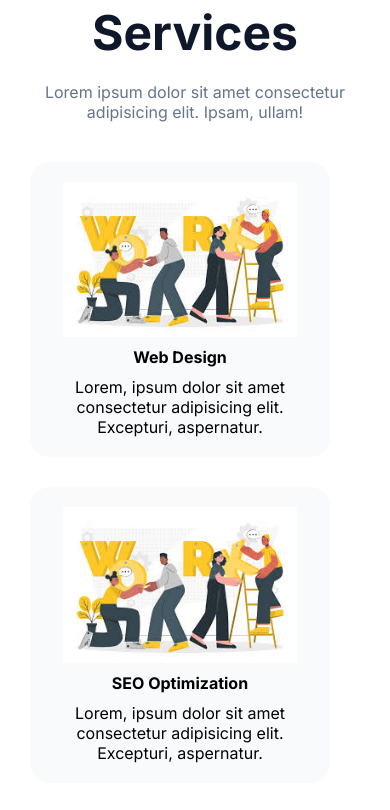
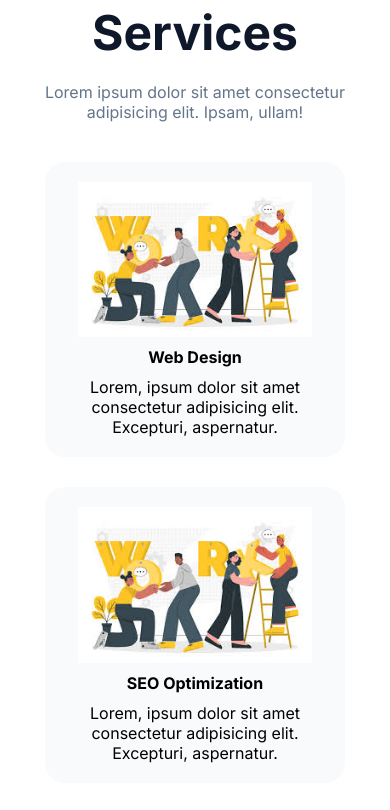
Before and after one commit to ahmed-moatemed/TechNova, a plain HTML site: page index.html in a window 390 px wide. Shown: the part 837-1647 px from the top of the page. Drawn offline with Linux system fonts and the light colour scheme.

Commit message:
solve erro in services section and princing

```diff
--- a/style.css
+++ b/style.css
@@ -152,7 +152,7 @@ main .hero-image img{
   display: flex;
   align-items: center;
   justify-content: space-between;
-  flex-wrap: wrap;
+
   gap: 20px;
 }
 
@@ -326,7 +326,6 @@ main .hero-image img{
   display: flex;
   justify-content: space-between;
   align-items: center;
-  flex-wrap: wrap;
   gap: 20px;
 }
 
@@ -611,12 +610,19 @@ footer .footer-reserved{
     z-index: 1000;
   }
 
+  .services .cards{
+    align-items: center;
+    justify-content: center;
+    flex-wrap: wrap;
+  }
+
   .testimonials .persons{
     grid-template-columns: auto auto;
   }
 
   .pricing-cards {
     justify-content: center;
+    flex-wrap: wrap;
   }
 }
 
```
